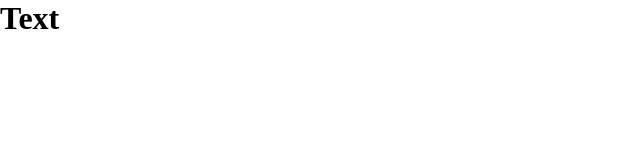
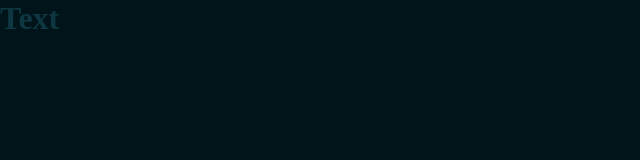
Before and after one commit to NDeenSanhaj96/Glowing-Text, a plain HTML site: page index.html in a window 1280 px wide. Shown: the whole page, without its empty margins (0-640 px from the left). Drawn offline with Linux system fonts and the light colour scheme.

Commit message:
style: Add styles to the body

```diff
--- a/index.html
+++ b/index.html
@@ -11,6 +11,12 @@
             padding: 0;
             box-sizing: border-box;
         }
+
+        body {
+            min-height: 100vh;
+            background: #01141a;
+            color: #0e3742;
+        }
     </style>
 </head>
 <body>
```
